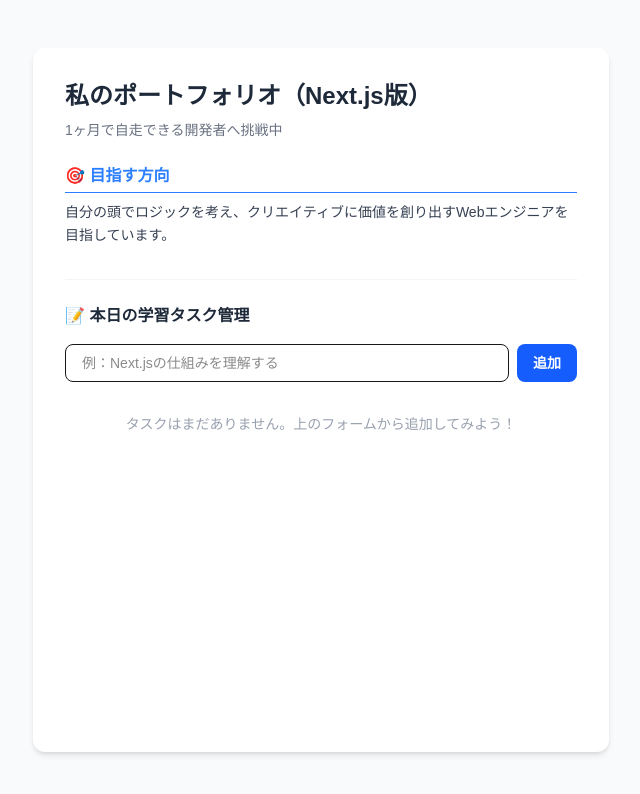
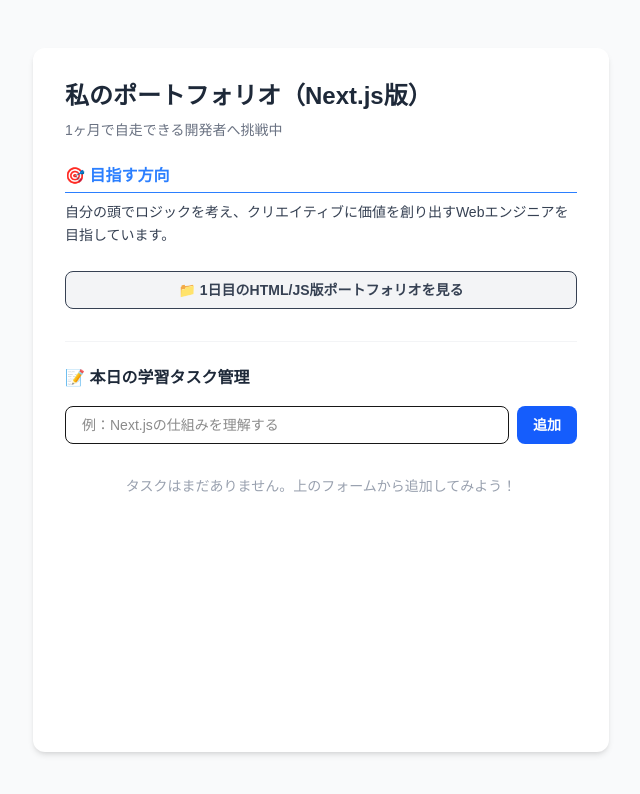
Before and after one commit to situkut5012-design/portfolio, a Next.js app: page / in a window 1280 px wide. Shown: the top 794 px of the page, without its empty margins (319-959 px from the left). Built offline with nearby package versions, Linux system fonts and the light colour scheme.

Commit message:
HTML版へ移動するボタンを追加

```diff
--- a/app/page.tsx
+++ b/app/page.tsx
@@ -1,16 +1,6 @@
 'use client';
 
 import { useState } from 'react';
-
-{/* HTML版へ移動するボタン */}
-<div className="mb-6 text-center">
-  <a
-    href="/portfolio/html-version/" // ※ご自身のGitHubリポジトリ名に合わせて調整
-    className="inline-block bg-gray-200 hover:bg-gray-300 text-gray-700 font-semibold py-2 px-4 rounded-lg text-sm transition shadow-sm"
-  >
-    📁 1日目のHTML/JS版ポートフォリオを見る
-  </a>
-</div>
 
 type Task = {
   id: number;
@@ -22,22 +12,20 @@ export default function Home() {
   const [tasks, setTasks] = useState<Task[]>([]);
   const [input, setInput] = useState('');
 
-  // タスクを追加する関数
   const addTask = (e: React.FormEvent) => {
     e.preventDefault();
     if (input.trim() === '') return;
 
     const newTask: Task = {
-      id: Date.now(), // 現在時刻をユニークなIDにする
+      id: Date.now(),
       text: input,
       completed: false,
     };
 
-    setTasks([...tasks, newTask]); // 既存のリストに新しいタスクを追加
-    setInput(''); // 入力欄を空にする
+    setTasks([...tasks, newTask]);
+    setInput('');
   };
 
-  // タスクの完了状態を切り替える関数
   const toggleTask = (id: number) => {
     setTasks(
       tasks.map((task) =>
@@ -46,7 +34,6 @@ export default function Home() {
     );
   };
 
-  // タスクを削除する関数
   const deleteTask = (id: number) => {
     setTasks(tasks.filter((task) => task.id !== id));
   };
@@ -65,7 +52,17 @@ export default function Home() {
           </p>
         </div>
 
-        {/* ここからToDoリスト機能 */}
+        {/* 📁 1日目のHTML版へ移動するボタン */}
+        <div className="mb-6">
+          <a
+            href="/html-version/index.html"
+            className="block text-center bg-gray-100 hover:bg-gray-200 text-gray-700 font-semibold py-2 px-4 rounded-lg text-sm transition border"
+          >
+            📁 1日目のHTML/JS版ポートフォリオを見る
+          </a>
+        </div>
+
+        {/* ToDoリスト機能 */}
         <div className="mt-8 pt-6 border-t border-gray-100">
           <h2 className="text-base font-semibold text-gray-800 mb-4">📝 本日の学習タスク管理</h2>
 
```
